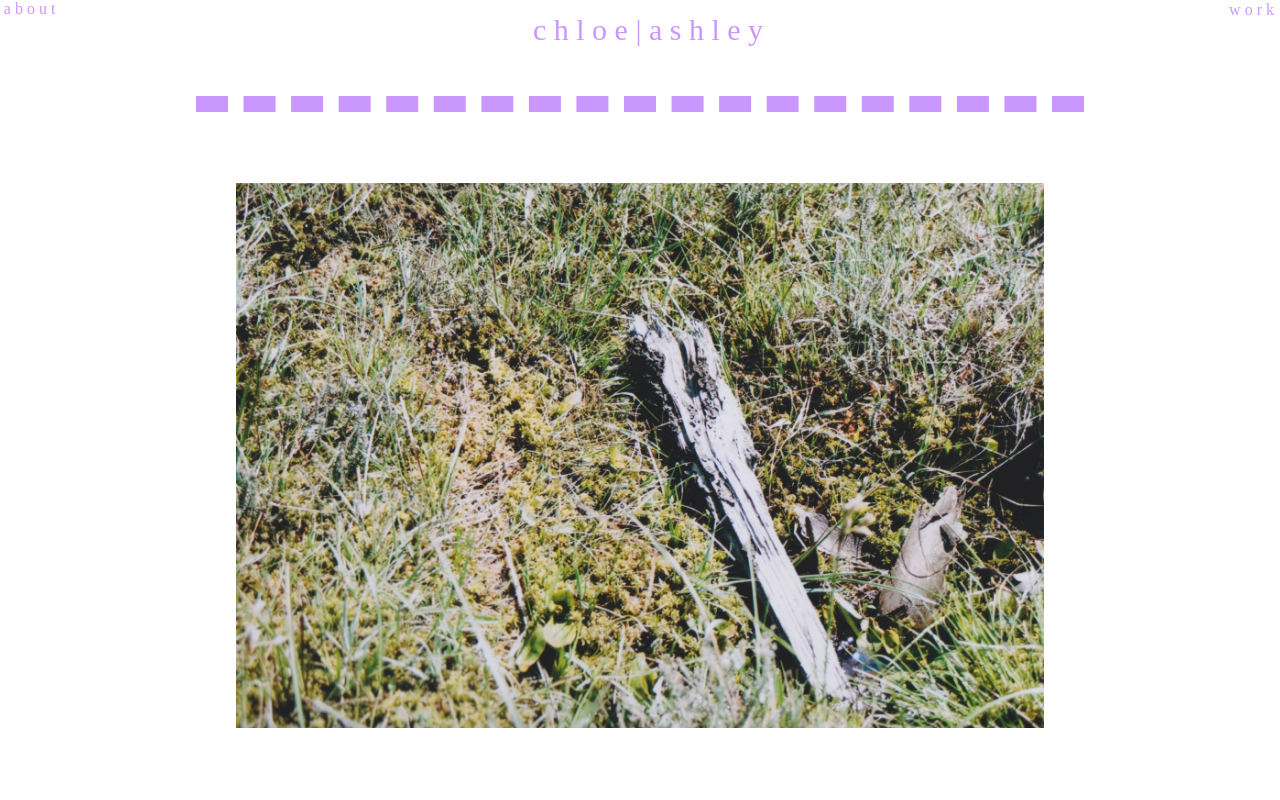
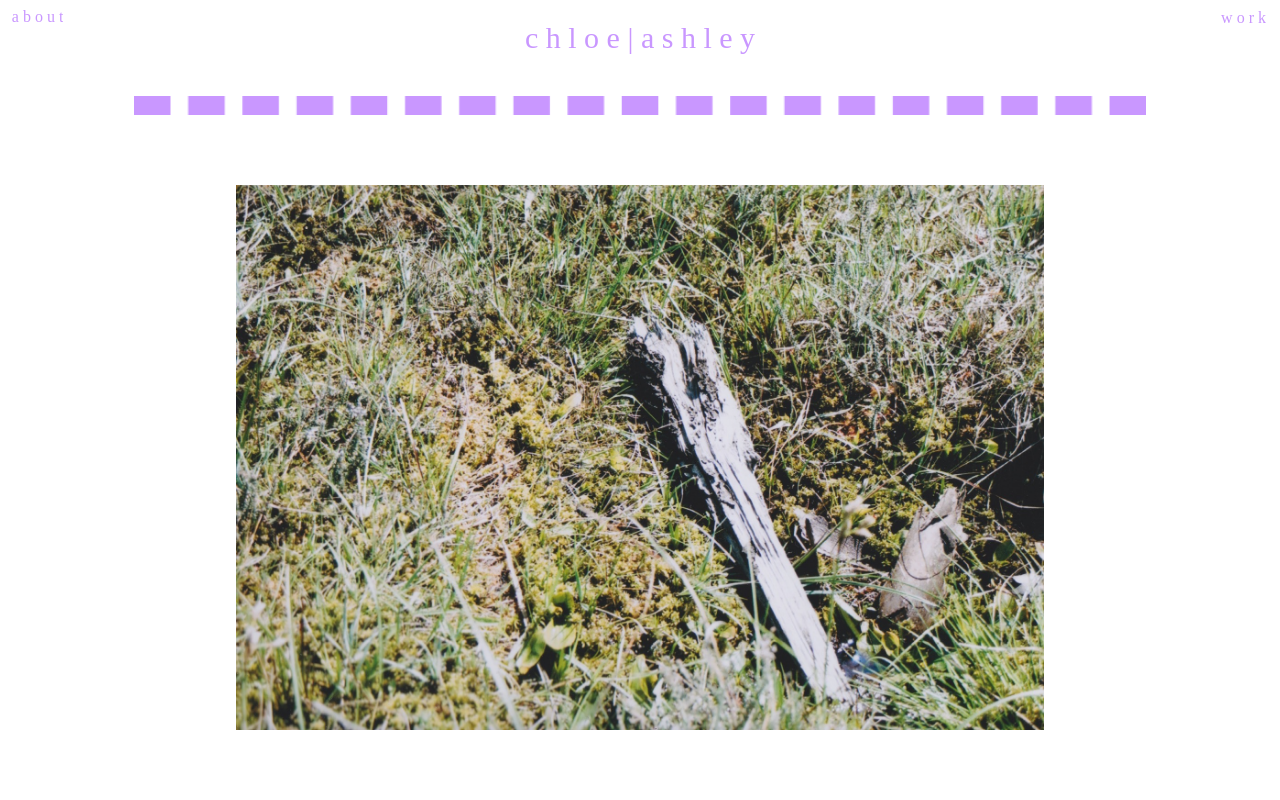
Before and after one commit to cshley/blog, a React (Create React App) app: page / in a window 1280 px wide. Shown: the top 800 px of the page. Built offline with nearby package versions, Linux system fonts and the light colour scheme; a web font is replaced by a local one.

Commit message:
media fix of borders 4k

```diff
--- a/src/components/aboutcv.css
+++ b/src/components/aboutcv.css
@@ -1,4 +1,9 @@
 * {cursor:crosshair;}
+
+body {
+    transform: scale(1);
+    transform-origin: 0 0;
+ }
 
 
 
--- a/src/components/home.css
+++ b/src/components/home.css
@@ -193,13 +193,8 @@ and (max-width: 767px) {
             padding-bottom: 2%;}
 
         .ImageBorderHomeTop {
-
+            width: 100%;
             padding-top: 5%;
             padding-bottom:5%;
-            padding-left:0;
-            padding-right:0;
-
-
-
             }
     }
```
Also changed, not shown: 8 other files (tests, documents, lock files or other folders).
